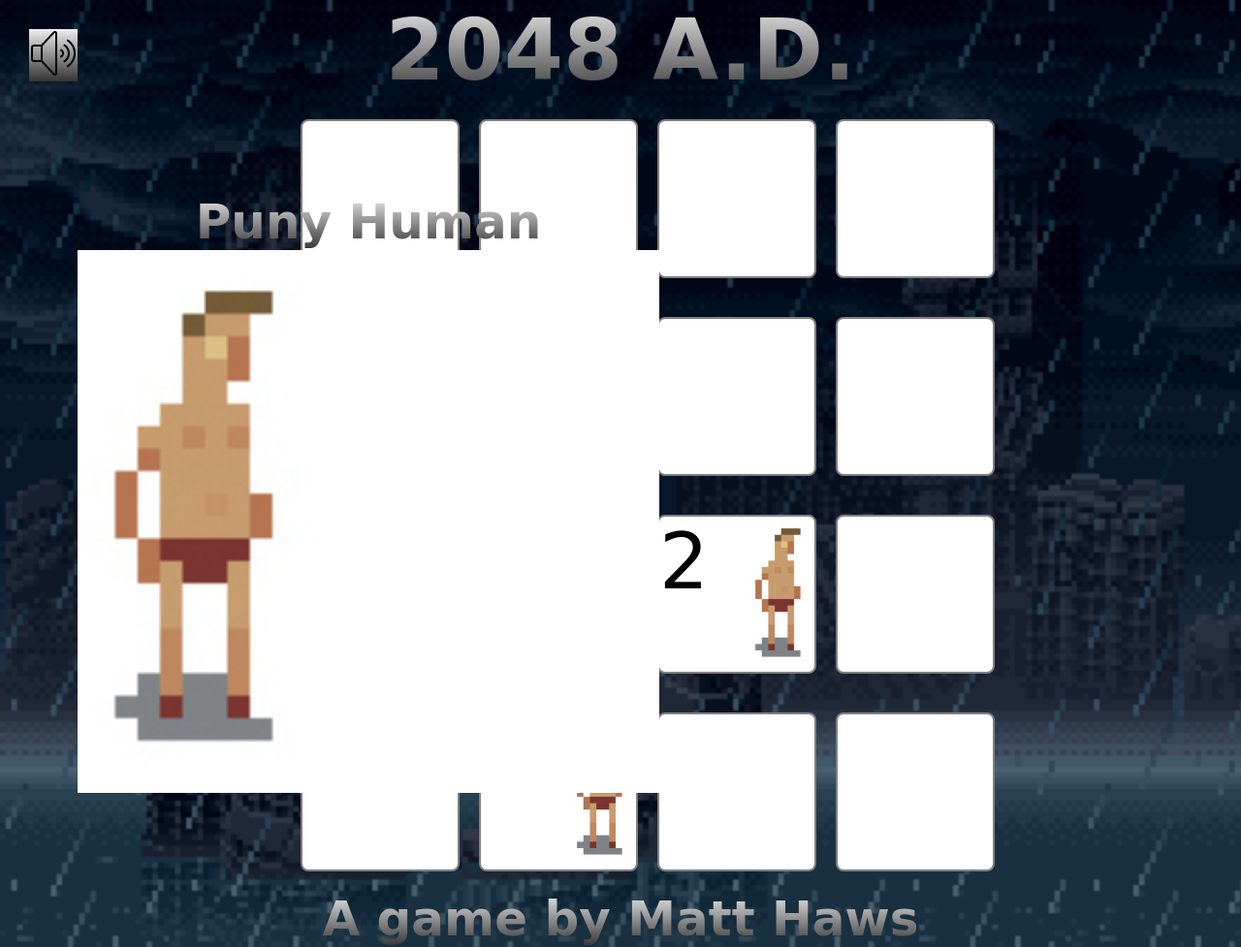
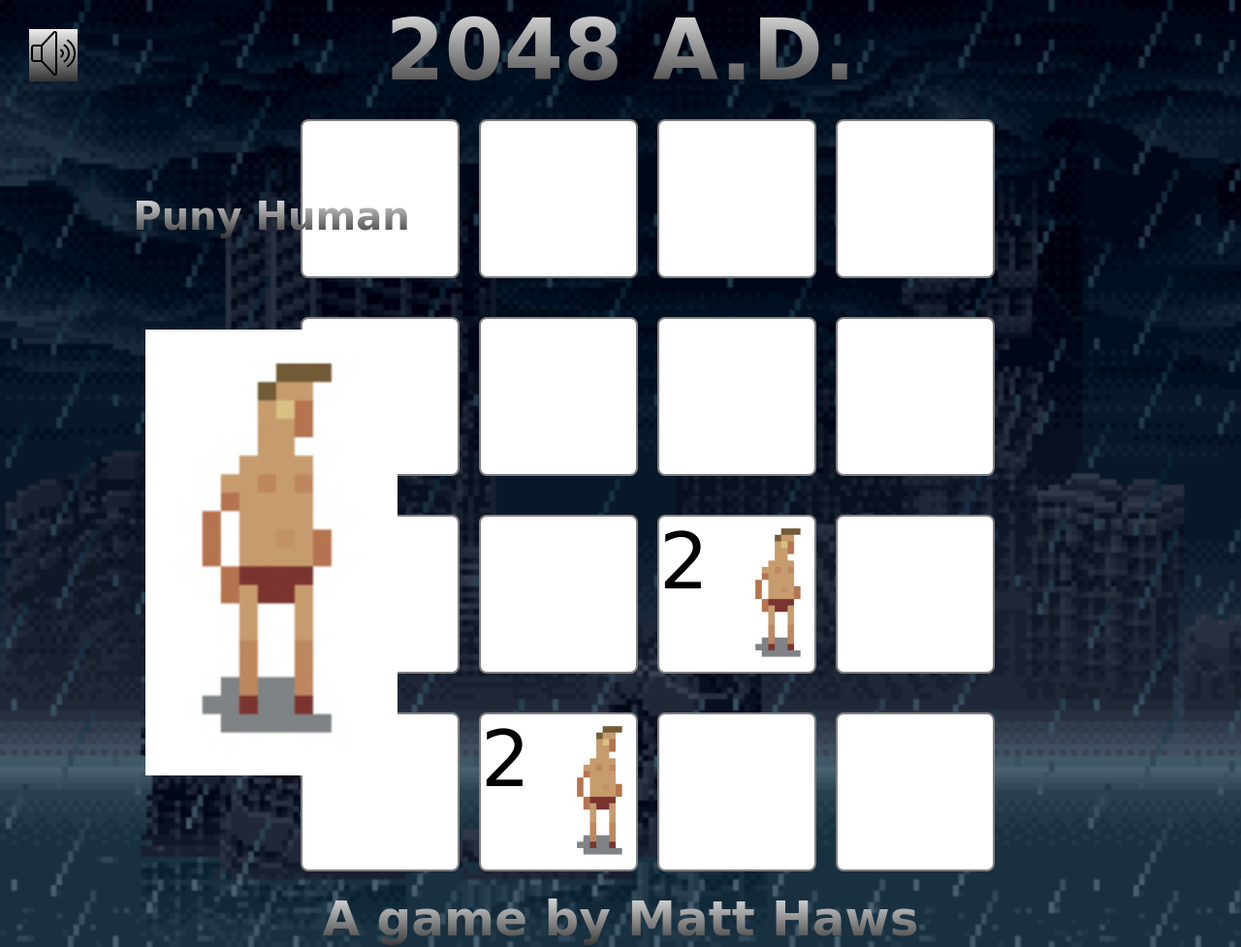
Before and after one commit to matthaws/ad-2048, a website built with webpack: page index.html in a window 1280 px wide. Shown: the whole page at 97% size. Built offline with nearby package versions, Linux system fonts and the light colour scheme; a web font is replaced by a local one.

Commit message:
Fix spacing issue with score image

```diff
--- a/css/master.css
+++ b/css/master.css
@@ -55,8 +55,16 @@ h3 {
   position: absolute;
   top: 200px;
   left: 80px;
-  width: 600px;
-  height: auto;
+  width: 400px;
+  height: 600px;
+  display: flex;
+  flex-direction: column;
+  justify-content: space-between;
+}
+
+#score h3 {
+  text-align: center;
+  font-size: 40px;
 }
 
 .row {
@@ -77,12 +85,15 @@ h3 {
   }
 
   #score div {
+    display: inline;
+    height: 300px;
+    width: 100px;
     padding: 80px;
+    margin: 0 auto;
     background-color: white;
-    width: auto;
-    height: 400px;
     background-repeat: no-repeat;
     background-size: contain;
+    background-position: center;
   }
 
 .image-2 {
--- a/index.html
+++ b/index.html
@@ -22,8 +22,9 @@
       </ul>
     </main>
     <nav id="score">
-      <h3> Your bravest warrior: <h3>
+
     </nav>
+
     <h3> A game by <a href="http://www.github.com/matthaws"> Matt Haws </a> </h3>
   </body>
 </html>
```
